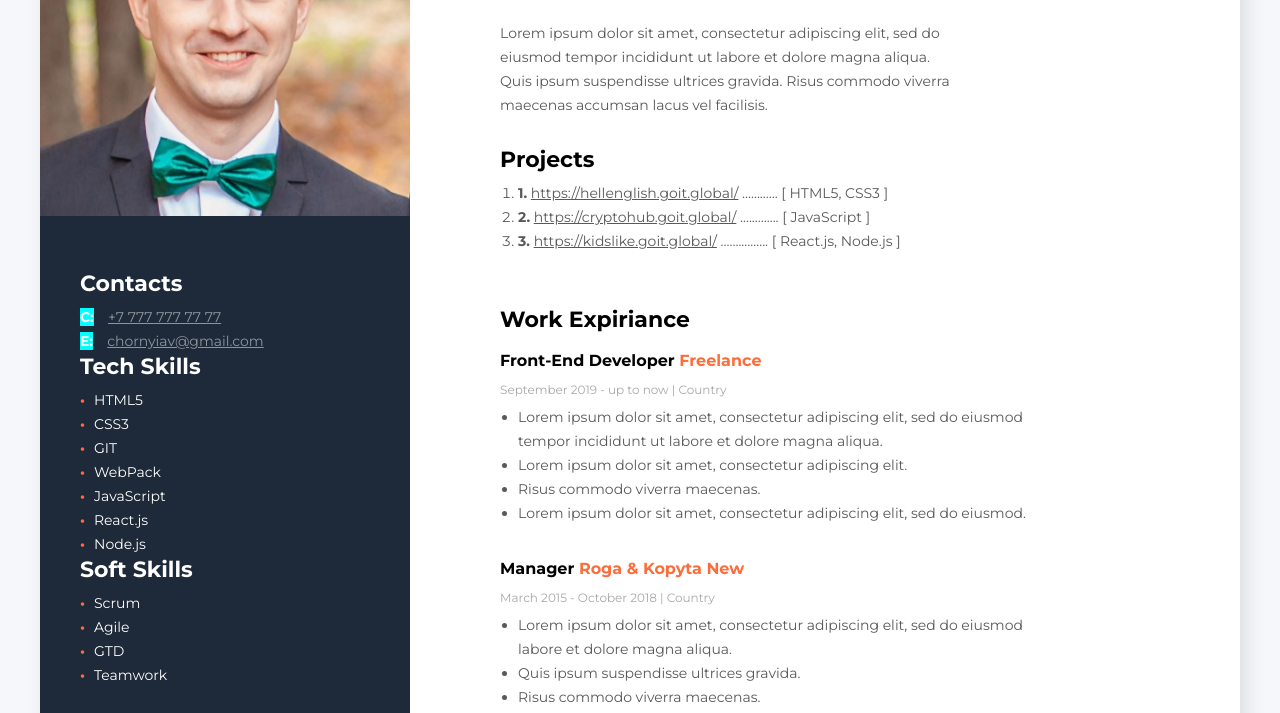
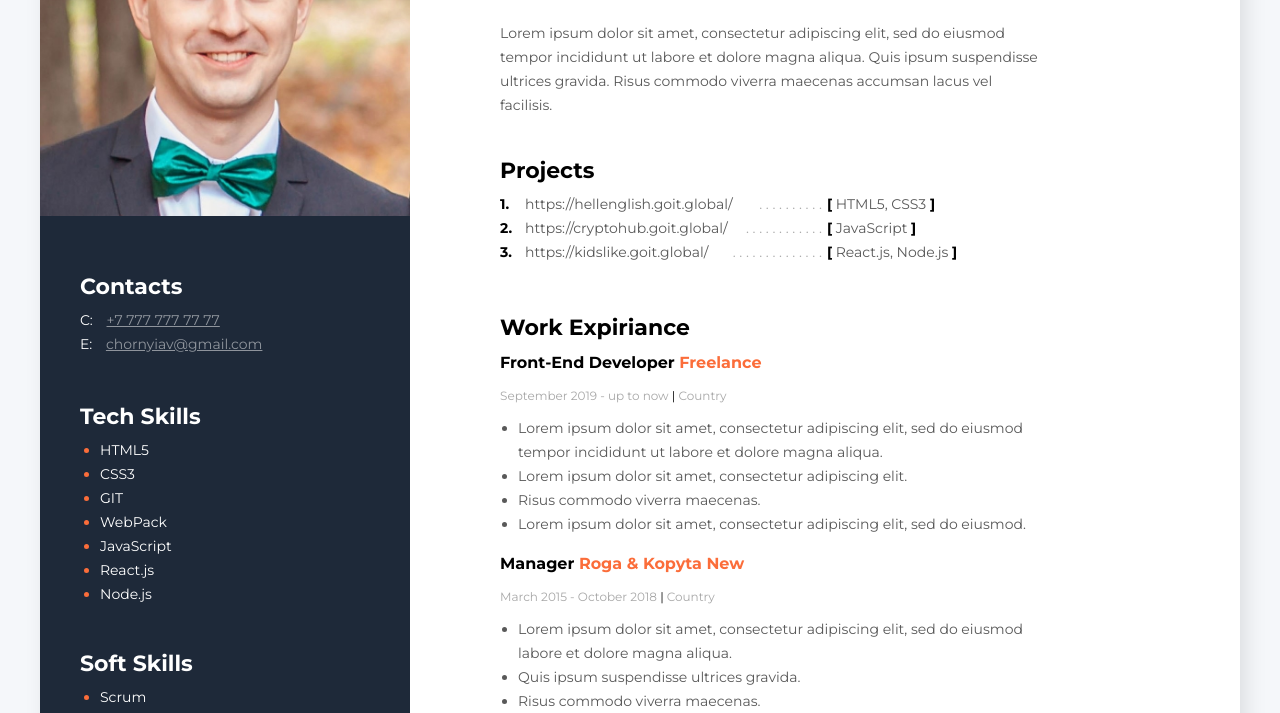
Before and after one commit to RunpucK/my_resumes, a plain HTML site: page index.html in a window 1280 px wide. Shown: the part 234-947 px from the top of the page. Drawn offline with Linux system fonts and the light colour scheme.

Commit message:
30.05.21

```diff
--- a/css/style.css
+++ b/css/style.css
@@ -1,6 +1,9 @@
 body {
   background-color: #f5f7fa;
   font-family: 'Montserrat', sans-serif;
+  font-size: 14px;
+  line-height: 24px;
+  color: #595959;
   display: flex;
   justify-content: center;
 }
@@ -10,238 +13,184 @@ body {
   padding: 0;
 }
 
-.Main_container li,
-a {
-  font-style: normal;
-  font-weight: normal;
+.Main_container {
+  display: flex;
+  flex-direction: row-reverse;
+  margin: 40px;
+  width: 1200px;
+  height: 1320px;
+  background-color: #fff;
+  box-shadow: 6px 6px 20px rgba(0, 0, 0, 0.1);
+}
+
+.Main_content {
+  width: 540px;
+  padding: 100px 200px 0 90px;
+}
+
+.Main_content h1 {
+  margin-top: 19px;
+  margin-bottom: 24px;
+  font-weight: bold;
+  font-size: 45px;
+  line-height: 55px;
+  color: #000;
+}
+
+.Main_content h2 {
+  font-weight: bold;
   font-size: 14px;
-  line-height: 24px;
+  line-height: 17px;
+  color: #000;
+}
+
+.Main_content h3 {
+  font-weight: bold;
+  font-size: 22px;
+  line-height: 27px;
+  color: #000;
+}
+
+.Main_content h4 {
+  padding: 12px 0 11px 0;
+  font-weight: bold;
+  font-size: 16px;
+  line-height: 20px;
+  color: #000;
+}
+
+.Main_content h5 {
+  padding-bottom: 11px;
+  font-weight: bold;
+  font-size: 14px;
+  line-height: 17px;
+  color: #000000;
+}
+
+.About_me {
+  padding: 0px;
+}
+
+.My_projects {
+  margin-top: 40px;
+  height: auto;
+  left: 60px;
+}
+
+/*
+.My_projects ol {
+  padding: 8px 0 0 18px;
+}
+
+.My_projects li {
+  font-weight: bold;
+  color: #000;
+}
+
+*/
+
+.My_projects table {
+  padding: 8px 0 0 0;
+  border-spacing: 0;
+}
+
+.My_projects a {
+  padding-left: 13px;
+  text-decoration: none;
   color: #595959;
 }
 
-.Main_container p {
-  font-style: normal;
+.table_bold {
+  font-weight: bold;
+  color: #000;
+}
+
+.table_dot {
+  margin-right: 5px;
   font-weight: normal;
-  font-size: 14px;
-  line-height: 24px;
+  color: #a8a8a8;
+}
+
+.table_leng {
+  font-weight: normal;
   color: #595959;
 }
 
-.My_work_expirientce ul,
-ol {
-  margin-left: 18px;
-  list-style-position: outside;
+.My_work_expirientce {
+  margin-top: 50px;
+}
+
+.My_Education_section p,
+.My_work_expirientce p {
+  font-size: 12px;
+  color: #a8a8a8;
+}
+
+.My_Education_section p span,
+.My_work_expirientce p span {
+  color: #000;
 }
 
 .My_work_expirientce span {
   color: #fb6d3a;
 }
 
-.My_work_expirientce p {
-  margin-bottom: 8px;
-  font-style: normal;
-  font-weight: normal;
-  font-size: 12px;
-  line-height: 15px;
-  color: #a8a8a8;
-  top: 50px;
-  bottom: 50px;
-}
-
-h1 {
-  margin-top: 19px;
-  margin-bottom: 24px;
-  font-style: normal;
-  font-weight: bold;
-  font-size: 45px;
-  line-height: 55px;
-  color: #000000;
-}
-
-h2 {
-  font-style: normal;
-  font-weight: bold;
-  font-size: 14px;
-  line-height: 17px;
-  color: #000000;
-}
-
-h3 {
-  margin-bottom: 8px;
-  font-style: normal;
-  font-weight: bold;
-  font-size: 22px;
-  line-height: 27px;
-  color: #000000;
-}
-
-h4 {
-  margin-top: 18px;
-  margin-bottom: 11px;
-  width: 327px;
-  height: 20px;
-  font-style: normal;
-  font-weight: bold;
-  font-size: 16px;
-  line-height: 20px;
-  color: #000000;
-}
-
-h5 {
-  margin-bottom: 11px;
-  width: 99px;
-  height: 17px;
-  font-style: normal;
-  font-weight: bold;
-  font-size: 14px;
-  line-height: 17px;
-  color: #000000;
-}
-.About_me {
-  font-style: normal;
-  font-weight: normal;
-  font-size: 14px;
-  line-height: 24px;
-  color: #595959;
-}
-
-.Main_container {
-  position: absolute;
-  display: flex;
-  flex-direction: row;
-  margin: 40px 0 0 0;
-  width: 1200px;
-  height: 1320px;
-  background-color: #ffffff;
-  box-shadow: 6px 6px 20px rgba(0, 0, 0, 0.1);
-}
-
-/*.Main_content {
-  width: 500px;
-  height: auto;
-  left: 500px;
-  top: 100px;
-  background-color: crimson;
-}*/
-
-.About_me_section {
-  position: absolute;
-  margin-top: 100px;
-  width: 450px;
-  height: auto;
-  left: 460px;
-}
-
-.My_projects_section {
-  position: absolute;
-  margin-top: 340px;
-  width: 500px;
-  height: auto;
-  left: 460px;
-}
-
-.My_work_expirientce {
-  position: absolute;
-  margin-top: 500px;
-  width: 550px;
-  height: auto;
-  left: 460px;
-  font-size: 14px;
-}
-
-.My_work_expirientce_3 {
-  height: 190px;
-  top: 570px;
-}
-
-.My_work_expirientce_2 {
-  height: 150px;
-  top: 801px;
-}
-
-.My_work_expirientce_1 {
-  height: 126px;
-  top: 969px;
-  background-color: violet;
+.My_work_expirientce ul {
+  padding: 8px 0 6px 18px;
 }
 
 .My_Education_section {
-  position: absolute;
-  width: 327px;
-  height: 114px;
-  left: 460px;
-  top: 1100px;
+  margin-top: 43px;
 }
 
 .My_Education_section h4 {
   color: #fb6d3a;
 }
 
-.Sidebar_section {
-  position: absolute;
+.Sidebar {
+  padding: 40px 0;
   width: 370px;
-  height: 1320px;
   background-color: #1e2939;
-  color: #ffffff;
+  color: #fff;
+  justify-content: right;
 }
 
-/* Sidebar */
+.Sidebar h3 {
+  padding-bottom: 8px;
+  font-weight: bold;
+  font-size: 22px;
+  line-height: 27px;
+}
 
-.Sidebar_section a {
-  margin-left: 10px;
-  color: #ffffff;
+.Sidebar a {
+  padding-left: 10px;
+  color: #fff;
   opacity: 0.5;
 }
 
-img {
-  margin-top: 40px;
+.Sidebar li {
+  margin-left: 20px;
+  font-weight: normal;
+  font-size: 14px;
+  line-height: 24px;
+  color: #fb6d3a;
 }
 
-.My_contacts_section {
-  margin-top: 50px;
-  margin-left: 40px;
-  width: 200px;
+.Sidebar span {
+  color: #fff;
 }
 
-.My_contacts_section span {
-  font-style: normal;
-  font-weight: bold;
-  font-size: 14px;
-  list-style: none;
-  background-color: aqua;
-  line-height: 24px;
-}
-
-.My_Tech_Skills_section {
+.My_contacts {
+  margin-top: 50px;
   margin-left: 40px;
 }
 
-.My_Soft_Skills_section {
+.My_Tech_Skills {
+  margin-top: 47px;
   margin-left: 40px;
 }
-.Sidebar_section h3 {
-  font-style: normal;
-  font-weight: bold;
-  font-size: 22px;
-  line-height: 27px;
-  color: #ffffff;
+
+.My_Soft_Skills {
+  margin-top: 44px;
+  margin-left: 40px;
 }
-.Sidebar_section li {
-  font-style: normal;
-  font-weight: normal;
-  font-size: 14px;
-  line-height: 24px;
-  color: #ffffff;
-}
-
-.Sidebar_section ul {
-  list-style: none;
-}
-
-.Sidebar_section li::before {
-  content: '\2022';
-  color: #fb6d3a;
-  font-weight: bold;
-  display: inline-block;
-  width: 1em;
-}
--- /dev/null
+++ b/css/style1.css
@@ -0,0 +1,224 @@
+body {
+  background-color: #f5f7fa;
+  font-family: 'Montserrat', sans-serif;
+  display: flex;
+  justify-content: right;
+}
+
+* {
+  margin: 0;
+  padding: 0;
+}
+
+.My_work_expirientce ul,
+ol {
+  margin-left: 18px;
+  list-style-position: outside;
+}
+
+.My_work_expirientce span {
+  color: #fb6d3a;
+}
+
+.My_work_expirientce p {
+  margin-bottom: 8px;
+  font-weight: normal;
+  font-size: 12px;
+  line-height: 15px;
+  color: #a8a8a8;
+  top: 50px;
+  bottom: 50px;
+}
+
+h1 {
+  margin-top: 19px;
+  margin-bottom: 24px;
+  font-weight: bold;
+  font-size: 45px;
+  line-height: 55px;
+  color: #000000;
+}
+
+h2 {
+  font-weight: bold;
+  font-size: 14px;
+  line-height: 17px;
+  color: #000000;
+}
+
+h3 {
+  margin-bottom: 8px;
+  font-weight: bold;
+  font-size: 22px;
+  line-height: 27px;
+  color: #000000;
+}
+
+h4 {
+  margin-top: 18px;
+  margin-bottom: 11px;
+  width: 327px;
+  height: 20px;
+  font-weight: bold;
+  font-size: 16px;
+  line-height: 20px;
+  color: #000000;
+}
+
+h5 {
+  margin-bottom: 11px;
+  width: 99px;
+  height: 17px;
+  font-weight: bold;
+  font-size: 14px;
+  line-height: 17px;
+  color: #000000;
+}
+.About_me {
+  font-weight: normal;
+  font-size: 14px;
+  line-height: 24px;
+  color: #595959;
+}
+
+.Main_container {
+  display: flex;
+  flex-direction: row-reverse;
+  margin: 40px;
+  width: 1200px;
+  height: 1320px;
+  background-color: #fff;
+  box-shadow: 6px 6px 20px rgba(0, 0, 0, 0.1);
+}
+
+.Main_container li {
+  font-weight: bold;
+  font-size: 14px;
+  line-height: 24px;
+  color: #595959;
+}
+
+.Main_container a {
+  font-weight: normal;
+  font-size: 14px;
+  line-height: 24px;
+  color: #595959;
+}
+
+.Main_container p {
+  font-weight: normal;
+  font-size: 14px;
+  line-height: 24px;
+  color: #595959;
+}
+
+.Main_content {
+  padding: 100px 340px 0 90px;
+}
+
+.About_me_section {
+  position: absolute;
+  margin-top: 100px;
+  width: 450px;
+  height: auto;
+  left: 460px;
+}
+
+.My_projects {
+  position: absolute;
+  margin-top: 340px;
+  width: 500px;
+  height: auto;
+  left: 60px;
+}
+
+.My_work_expirientce {
+  position: absolute;
+  margin-top: 500px;
+  width: 550px;
+  height: auto;
+  left: 460px;
+  font-size: 14px;
+}
+
+.My_work_expirientce_3 {
+  height: 190px;
+  top: 570px;
+}
+
+.My_work_expirientce_2 {
+  height: 150px;
+  top: 801px;
+}
+
+.My_work_expirientce_1 {
+  height: 126px;
+  top: 969px;
+  background-color: violet;
+}
+
+.My_Education_section {
+  position: absolute;
+  width: 327px;
+  height: 114px;
+  left: 460px;
+  top: 1100px;
+}
+
+.My_Education_section h4 {
+  color: #fb6d3a;
+}
+
+.Sidebar_section {
+  padding: 40px 0;
+  width: 370px;
+  height: 1240px;
+  background-color: #1e2939;
+  color: #ffffff;
+}
+
+/* Sidebar */
+
+.Sidebar_section a {
+  margin-left: 10px;
+  color: #ffffff;
+  opacity: 0.5;
+}
+
+.My_contacts_section {
+  margin-top: 50px;
+  margin-left: 40px;
+  width: 200px;
+}
+
+.My_contacts_section span {
+  font-weight: bold;
+  font-size: 14px;
+  list-style: none;
+  line-height: 24px;
+}
+
+.My_Tech_Skills_section {
+  margin-left: 40px;
+}
+
+.My_Soft_Skills_section {
+  margin-left: 40px;
+}
+.Sidebar_section h3 {
+  font-weight: bold;
+  font-size: 22px;
+  line-height: 27px;
+  color: #fff;
+}
+.Sidebar_section li {
+  margin-left: 20px;
+  font-weight: normal;
+  font-size: 14px;
+  line-height: 24px;
+  color: #fb6d3a;
+}
+
+.Sidebar_section span {
+  color: #fff;
+}
--- a/index.html
+++ b/index.html
@@ -17,10 +17,9 @@
     <!--Main container-->
     <div class="Main_container">
       <!--Main content-->
-      <div>
       <div class="Main_content">
         <!--About me section-->
-          <div class="About_me_section">
+        <div class="About_me">
           <h2>Front-End Developer</h2>
           <h1>Volodymyr Babalo</h1>
           <p>
@@ -30,28 +29,59 @@
           </p>
         </div>
         <!--My projects section-->
-          <div class="My_projects_section">
+        <div class="My_projects">
           <h3>Projects</h3>
+          <!--
           <ol>
-              <li class="project_item">
-                <b>1.</b>
-                <a href="https://hellenglish.goit.global/">https://hellenglish.goit.global/</a>
-                <span>............</span>
-                <span>[ HTML5, CSS3 ]</span>
+            <li>
+              <a href="https://hellenglish.goit.global/"
+                ><span class="My_projects_span">https://hellenglish.goit.global/</span>
+              </a>
+              <span>_ _ _ _ _ _</span>
+              <b>[</b><span> HTML5, CSS3 </span><b>]</b>
             </li>
-              <li class="project_item">
-                <b>2.</b>
-                <a href="https://cryptohub.goit.global/">https://cryptohub.goit.global/</a>
-                <span>.............</span>
-                <span>[ JavaScript ]</span>
+            <li>
+              <a href="https://cryptohub.goit.global/">
+                <span class="My_projects_span">https://cryptohub.goit.global/</span>
+              </a>
+              <span>_ _ _ _ _ _.</span>
+              <b>[</b><span> JavaScript </span><b>]</b>
             </li>
-              <li class="project_item">
-                <b>3.</b>
-                <a href="https://kidslike.goit.global/">https://kidslike.goit.global/</a>
-                <span>................</span>
-                <span>[ React.js, Node.js ]</span>
+            <li>
+              <a href="https://kidslike.goit.global/">
+                <span class="My_projects_span">https://kidslike.goit.global/</span>
+              </a>
+              <span>_ _ _ _ _ _ _ _</span>
+              <b>[</b><span> React.js, Node.js </span><b>]</b>
             </li>
           </ol>
+          -->
+          <table>
+            <tr>
+              <td class="table_bold">1.</td>
+              <td>
+                <a href="https://hellenglish.goit.global/">https://hellenglish.goit.global/</a>
+              </td>
+              <td align="right"><span class="table_dot">. . . . . . . . . .</span></td>
+              <td class="table_bold">[<span class="table_leng"> HTML5, CSS3 </span>]</td>
+            </tr>
+            <tr>
+              <td class="table_bold">2.</td>
+              <td>
+                <a href="https://cryptohub.goit.global/"> https://cryptohub.goit.global/ </a>
+              </td>
+              <td align="right"><span class="table_dot">. . . . . . . . . . . .</span></td>
+              <td class="table_bold">[<span class="table_leng"> JavaScript </span>]</td>
+            </tr>
+            <tr>
+              <td class="table_bold">3.</td>
+              <td>
+                <a href="https://kidslike.goit.global/"> https://kidslike.goit.global/ </a>
+              </td>
+              <td align="right"><span class="table_dot">. . . . . . . . . . . . . .</span></td>
+              <td class="table_bold">[<span class="table_leng"> React.js, Node.js </span>]</td>
+            </tr>
+          </table>
         </div>
         <!--My work expirientce-->
         <div class="My_work_expirientce">
@@ -59,7 +89,7 @@
           <!--Company 3-->
           <div class="My_work_expirientce_3">
             <h4>Front-End Developer <span>Freelance</span></h4>
-              <p>September 2019 - up to now | Country</p>
+            <p>September 2019 - up to now <span>|</span> Country</p>
             <ul>
               <li>
                 Lorem ipsum dolor sit amet, consectetur adipiscing elit, sed do eiusmod tempor
@@ -73,7 +103,7 @@
           <!--Company 2-->
           <div class="My_work_expirientce_2">
             <h4>Manager <span>Roga & Kopyta New</span></h4>
-              <p>March 2015 - October 2018 | Country</p>
+            <p>March 2015 - October 2018 <span>|</span> Country</p>
             <ul>
               <li>
                 Lorem ipsum dolor sit amet, consectetur adipiscing elit, sed do eiusmod labore et
@@ -86,15 +116,15 @@
           <!--Company 1-->
           <div class="My_work_expirientce_1">
             <h4>Manager <span>Roga & Kopyta LLC</span></h4>
-              <p>June 2014 - February 2015 | Country</p>
+            <p>June 2014 - February 2015 <span>|</span> Country</p>
             <ul>
-                <li> Lorem ipsum dolor sit amet, consectetur adipiscing elit.</li>
+              <li>Lorem ipsum dolor sit amet, consectetur adipiscing elit.</li>
               <li>Quis ipsum suspendisse ultrices gravida.</li>
               <li>Risus commodo viverra maecenas.</li>
             </ul>
           </div>
         </div>
-        </div>
+
         <!--My Education section-->
         <div class="My_Education_section">
           <h3>Education</h3>
@@ -102,15 +132,15 @@
           <div>
             <h4>National University of Radioelectronics</h4>
             <h5>Management</h5>
-            <p>September 2009 - June 2014 | Country</p>
+            <p>September 2009 - June 2014 <span>|</span> Country</p>
           </div>
         </div>
       </div>
       <!--Sidebar section-->
-      <aside class="Sidebar_section">
+      <aside class="Sidebar">
         <img src="img/photo_1.jpg" width="370" alt="my photo" />
         <!--My contacts section-->
-        <div class="My_contacts_section">
+        <div class="My_contacts">
           <h3>Contacts</h3>
           <div>
             <span>C:</span>
@@ -122,26 +152,26 @@
           </div>
         </div>
         <!--My Tech Skills section-->
-        <div class="My_Tech_Skills_section">
+        <div class="My_Tech_Skills">
           <h3>Tech Skills</h3>
           <ul>
-            <li>HTML5</li>
-            <li>CSS3</li>
-            <li>GIT</li>
-            <li>WebPack</li>
-            <li>JavaScript</li>
-            <li>React.js</li>
-            <li>Node.js</li>
+            <li><span>HTML5</span></li>
+            <li><span>CSS3</span></li>
+            <li><span>GIT</span></li>
+            <li><span>WebPack</span></li>
+            <li><span>JavaScript</span></li>
+            <li><span>React.js</span></li>
+            <li><span>Node.js</span></li>
           </ul>
         </div>
         <!--My Soft Skills section-->
-        <div class="My_Soft_Skills_section">
+        <div class="My_Soft_Skills">
           <h3>Soft Skills</h3>
           <ul>
-            <li>Scrum</li>
-            <li>Agile</li>
-            <li>GTD</li>
-            <li>Teamwork</li>
+            <li><span>Scrum</span></li>
+            <li><span>Agile</span></li>
+            <li><span>GTD</span></li>
+            <li><span>Teamwork</span></li>
           </ul>
         </div>
       </aside>
```
Lines whose indentation alone changed are shown as unchanged.
